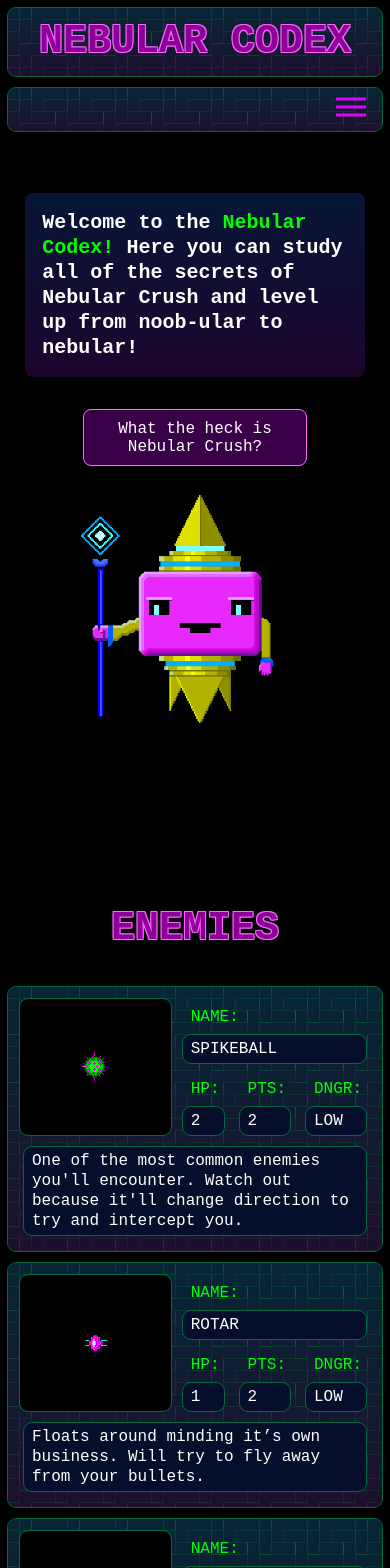
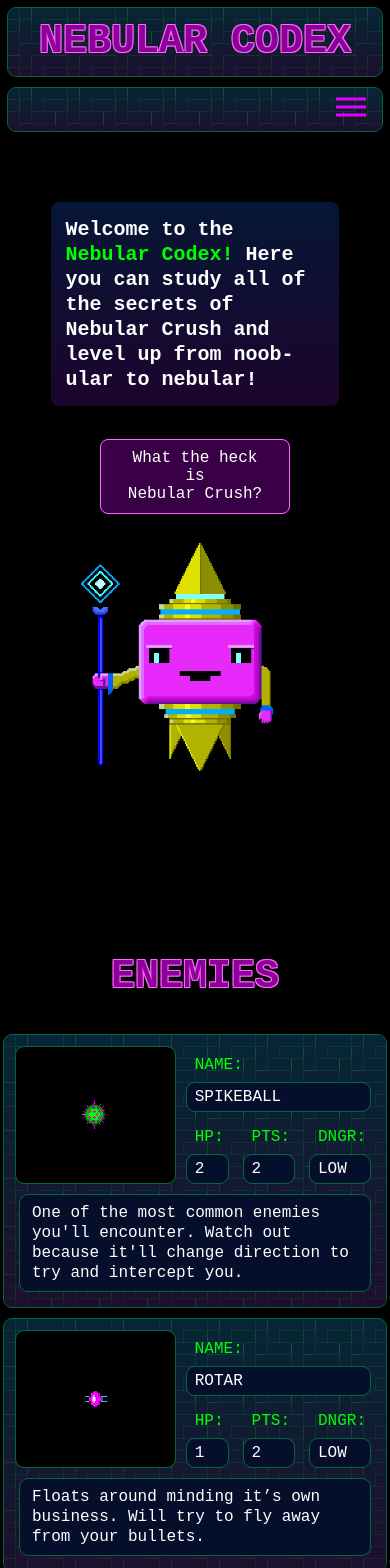
Before and after one commit to konrad-dot-exe/neb_codex, a React (Vite) app: page / in a window 390 px wide. Shown: the top 1568 px of the page. Built offline with nearby package versions, Linux system fonts and the light colour scheme.

Commit message:
more wrestling with responsiveness

```diff
--- a/src/App.css
+++ b/src/App.css
@@ -281,64 +281,6 @@ header{
   font-size:1.5rem;
 }
 
-
-@media screen and (max-width: 600px) {
-
-  header{
-    min-height: 4vh;
-    max-height: 8vh;
-  }
-
-  .top-nav{
-    top: 10vh;
-    left: 0;
-    right: 0;
-    margin: 8px;
-    margin-top:4px;
-    grid-template-columns: 1fr 1fr 1fr 1fr 1fr 1fr;
-  }
-
-  .hero{
-    display:block;
-    flex-direction: column;
-    margin-bottom: 20vh;
-  }
-
-  .wizzy-hero{
-    width: 50%;
-    min-width: 256px;
-    margin:auto;
-  }
-
-  .hero-image-container{
-    margin-top: 0px;
-  }
-
-  .hero-text-container{
-    margin: -3%;
-    margin-bottom: 0px;
-
-  }
-
-  .top-nav a{
-    display: none;
-    color: fuchsia;
-    font-size:1.5rem;
-  }
-
-  .hamburger-icon{
-    display: block;
-  }
-
-  button{
-    width:66%;
-
-
-  }
-
-}
-
-
 @media only screen and (max-width: 800px) {
   .top-nav a{
     font-size:1.25rem;
@@ -350,17 +292,6 @@ header{
   grid-template-columns: 50% 50%;
   border-radius: var(--border_radius);
   margin: 1rem;
-}
-
-
-
-@media only screen and (max-width: 1100px) {
-  .grid{
-    grid-template-columns: 100%;
-    margin-left: 0px;
-    margin-right: 0px;
-  }
-
 }
 
 .section-header{
@@ -459,6 +390,7 @@ header{
   display: flex;
   flex-direction: column;
   text-align: left;
+  justify-content: start;
   grid-column-start: 4;
   grid-column-end: 7;
   grid-row-start: 1;
@@ -469,7 +401,7 @@ header{
 .guitar-name {
   display: flex;
   flex-direction: column;
-  justify-content: end;
+  justify-content: start;
   text-align: left;
   grid-column-start: 5;
   grid-column-end: 7;
@@ -481,7 +413,7 @@ header{
 .enemy-stat {
   display: flex;
   flex-direction: column;
-  justify-content: end;
+  justify-content: start;
   text-align: left;
   margin: 0.25rem;
 }
@@ -494,18 +426,29 @@ header{
   background-color: var(--clr-dark-green);
   margin: 0.5rem;
   border-radius: var(--border_radius);
-  padding:0.25rem;
+  padding:0.5rem;
   outline: 1px solid var(--clr-card-outline);
 }
 
-@media screen and (max-width: 700px) {
-  .enemy-card{
+.mana-usage{
+  display: flex;
+  flex-direction: column;
+  justify-content: top;
+  text-align: left;
+  grid-column-start: 7;
+  grid-column-end: 10;
+  grid-row-start: 1;
+  grid-row-end: 2;
+  margin: .25rem;
+}
 
 
+@media screen and (max-width: 1100px){
+  .enemy-card{
     margin: 0.25rem;
     margin-bottom:0.5rem;
     grid-template-columns: 1fr 1fr 1fr 1fr 1fr 1fr;
-    grid-template-rows: 1fr;
+    grid-template-rows: 1fr ;
   }
 
   .enemy-image {
@@ -523,7 +466,7 @@ header{
   }
 
   .enemy-stat {
-    grid-row-start: 2;
+    grid-row-start:2;
     grid-row-end: 3;
   }
 
@@ -537,21 +480,7 @@ header{
     border-radius: var(--border_radius);
 
   }
-}
 
-.mana-usage{
-  display: flex;
-  flex-direction: column;
-  justify-content: top;
-  text-align: left;
-  grid-column-start: 7;
-  grid-column-end: 10;
-  grid-row-start: 1;
-  grid-row-end: 2;
-  margin: .25rem;
-}
-
-@media screen and (max-width: 800px) {
   .mana-usage{
   display: flex;
   flex-direction: column;
@@ -561,8 +490,135 @@ header{
   grid-column-end: 10;
   grid-row-start: 2;
   grid-row-end: 3;
-  margin: .5rem;
+  margin: .25rem;
   }
+
+  .guitar-image {
+    grid-column-start: 1;
+    grid-column-end: 3;
+    grid-row-start: 1;
+    grid-row-end: 3;
+  }
+
+  .bullet-image{
+    grid-column-start: 3;
+    grid-column-end: 4;
+    grid-row-start: 1;
+    grid-row-end: 2;
+  }
+
+  .guitar-name{
+    grid-column-start: 4;
+    grid-column-end: 6;
+
+  }
+
+  .guitar-card{
+    grid-template-columns: 3fr 1fr 1fr 1fr 1fr 1fr;
+  }
+
+}
+
+
+
+@media screen and (max-width: 700px) {
+
+  header{
+    min-height: 4vh;
+    max-height: 8vh;
+  }
+
+  .top-nav{
+    top: 10vh;
+    left: 0;
+    right: 0;
+    margin: 8px;
+    margin-top:4px;
+    grid-template-columns: 1fr 1fr 1fr 1fr 1fr 1fr;
+  }
+
+  .hero{
+    display:block;
+    flex-direction: column;
+    margin-bottom: 20vh;
+  }
+
+  .wizzy-hero{
+    width: 50%;
+    min-width: 256px;
+    margin:auto;
+  }
+
+  .hero-image-container{
+    margin-top: 0px;
+  }
+
+  .hero-text-container{
+    margin: 1rem;
+    margin-bottom: 0px;
+
+  }
+
+  .top-nav a{
+    display: none;
+    color: fuchsia;
+    font-size:1.5rem;
+  }
+
+  .hamburger-icon{
+    display: block;
+  }
+
+  button{
+    width:66%;
+  }
+
+  .grid{
+    grid-template-columns: 100%;
+    margin-left: 0px;
+    margin-right: 0px;
+  }
+
+   .guitar-image {
+    grid-column-start: 1;
+    grid-column-end: 2;
+    grid-row-start: 1;
+    grid-row-end: 3;
+  }
+
+  .bullet-image{
+    grid-column-start: 2;
+    grid-column-end: 3;
+    grid-row-start: 1;
+    grid-row-end: 2;
+  }
+
+   .guitar-name{
+    grid-column-start: 3;
+    grid-column-end: 6;
+
+  }
+
+  .enemy-name{
+    grid-column-start: 4;
+    grid-column-end: 9;
+    grid-row-start: 1;
+    grid-row-end: 2;
+  }
+
+  .enemy-stat {
+    grid-row-start:2;
+    grid-row-end: 3;
+  }
+
+}
+
+@media screen and (max-width: 400px) {
+
+.guitar-card{
+    grid-template-columns: 10fr 10fr 1fr 1fr 1fr 1fr;
+  }
+
 }
 
 
--- a/src/App.jsx
+++ b/src/App.jsx
@@ -278,12 +278,12 @@ function App() {
        {guitarData.map((guitar) => {
           const{ id, image, bulletImage, name, dmg, rate, ammo, desc} = guitar;
           return(
-          <div key={id} className="enemy-card">
-          <div className = "enemy-image" id= {id}> <img src = {image}></img>  </div>
+          <div key={id} className="enemy-card guitar-card">
+          <div className = "enemy-image guitar-image"  id= {id}> <img src = {image} ></img>  </div>
 
           <div className = "bullet-image"> <img src = {bulletImage}></img>  </div>
 
-          <div className = "guitar-name">
+          <div className = " enemy-name guitar-name">
             <div className="label"> <h4> NAME: </h4> </div>
             <div className="name"> <h4> {name} </h4> </div>
 
@@ -351,7 +351,7 @@ function App() {
           return(
 
           <div key={id} className="enemy-card">
-          <div className = "enemy-image"> <img src = {image}></img>  </div>
+          <div className = "enemy-image "> <img src = {image}></img>  </div>
 
           <div className = "enemy-name">
             <div className="label"> <h4> NAME: </h4> </div>
--- a/src/index.css
+++ b/src/index.css
@@ -55,11 +55,13 @@ button {
 }
 button:hover {
   border-color: #69ff64;
+  background-color: var(--clr-nebular-purple-400);
 }
 button:focus,
 button:focus-visible {
   outline: 4px auto -webkit-focus-ring-color;
 }
+
 
 @media (prefers-color-scheme: light) {
   :root {
@@ -70,6 +72,7 @@ button:focus-visible {
     color: #2bff00;
   }
   button {
+      transition: 0.6s all;
       background-color: #390047;
       color: white;
       border: 1px solid var(--clr-purple-outline);
```
